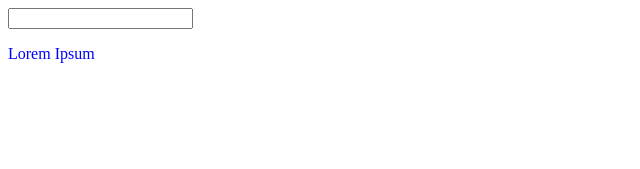
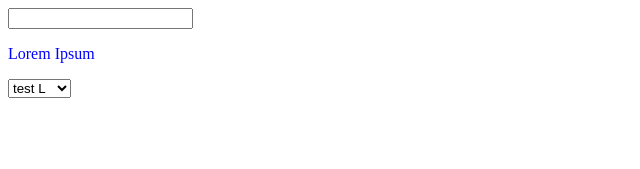
Before and after one commit to IvanGavlik/angularRecipes, an Angular app: page / in a window 1280 px wide. Shown: the top 169 px of the page, without its empty margins (0-640 px from the left). Built offline with nearby package versions, Linux system fonts and the light colour scheme.

Commit message:
select options directive

```diff
--- /dev/null
+++ b/src/app/03-directives/01_basic/select-options.directive.ts
@@ -0,0 +1,33 @@
+import {Directive, ElementRef, Input, OnInit, Renderer2} from '@angular/core';
+
+export interface Option {
+  value: string;
+  label: string;
+  cssClass: string;
+}
+
+@Directive({
+  selector: '[appSelectOptions]'
+})
+export class SelectOptionsDirective implements OnInit {
+
+  @Input() options: Option[] = [];
+
+  constructor(private el: ElementRef, private renderer:Renderer2) { }
+
+  ngOnInit(): void {
+    this.options.forEach(el => {
+
+      const option = this.renderer.createElement('option');
+      option.value = el.value;
+      option.cssClass = el.cssClass;
+
+      this.renderer.appendChild(option,
+        this.renderer.createText(el.label));
+
+      this.renderer.appendChild(this.el.nativeElement, option);
+
+    });
+  }
+
+}
--- a/src/app/app.component.html
+++ b/src/app/app.component.html
@@ -16,3 +16,6 @@
 <div>
   <p appHighlight [color]="'blue'" > Lorem Ipsum </p>
 </div>
+
+<select appSelectOptions [options]="myOptions" >
+</select>
--- a/src/app/app.component.ts
+++ b/src/app/app.component.ts
@@ -1,4 +1,5 @@
 import { Component } from '@angular/core';
+import {Option} from "./03-directives/01_basic/select-options.directive";
 
 @Component({
   selector: 'app-root',
@@ -7,4 +8,10 @@ import { Component } from '@angular/core';
 })
 export class AppComponent {
   title = 'angularRecipes';
+
+  myOptions: Option[] = [
+    { value: 'test', label: 'test L', cssClass: '' },
+    { value: 'test 2', label: 'test L2', cssClass: '' }
+  ];
+
 }
--- a/src/app/app.module.ts
+++ b/src/app/app.module.ts
@@ -13,6 +13,7 @@ import { DynamicComponentEx01Component } from './01-components/05-dynamic-compon
 import {FormsModule} from "@angular/forms";
 import { ReactiveFormsModule } from '@angular/forms';
 import { HighlightDirective } from './03-directives/01_basic/highlight.directive';
+import { SelectOptionsDirective } from './03-directives/01_basic/select-options.directive';
 
 @NgModule({
   declarations: [
@@ -26,6 +27,7 @@ import { HighlightDirective } from './03-directives/01_basic/highlight.directive
     SecondComponent,
     DynamicComponentEx01Component,
     HighlightDirective,
+    SelectOptionsDirective,
 
   ],
   imports: [
```
